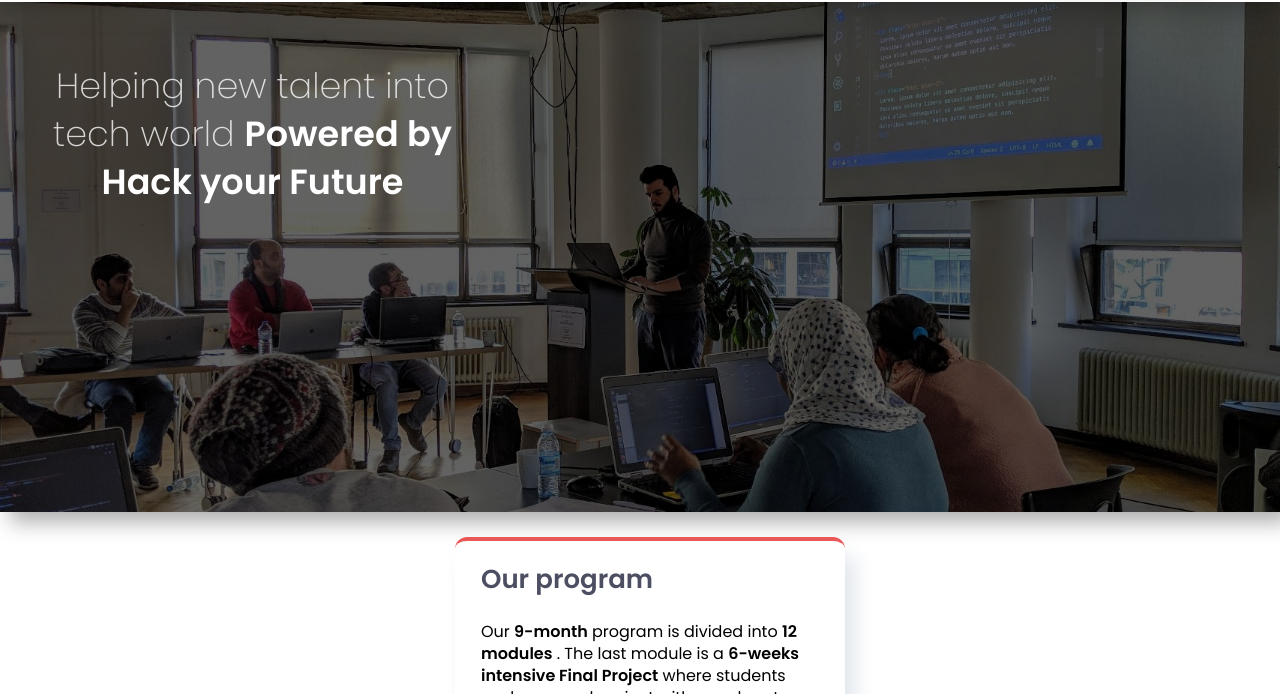
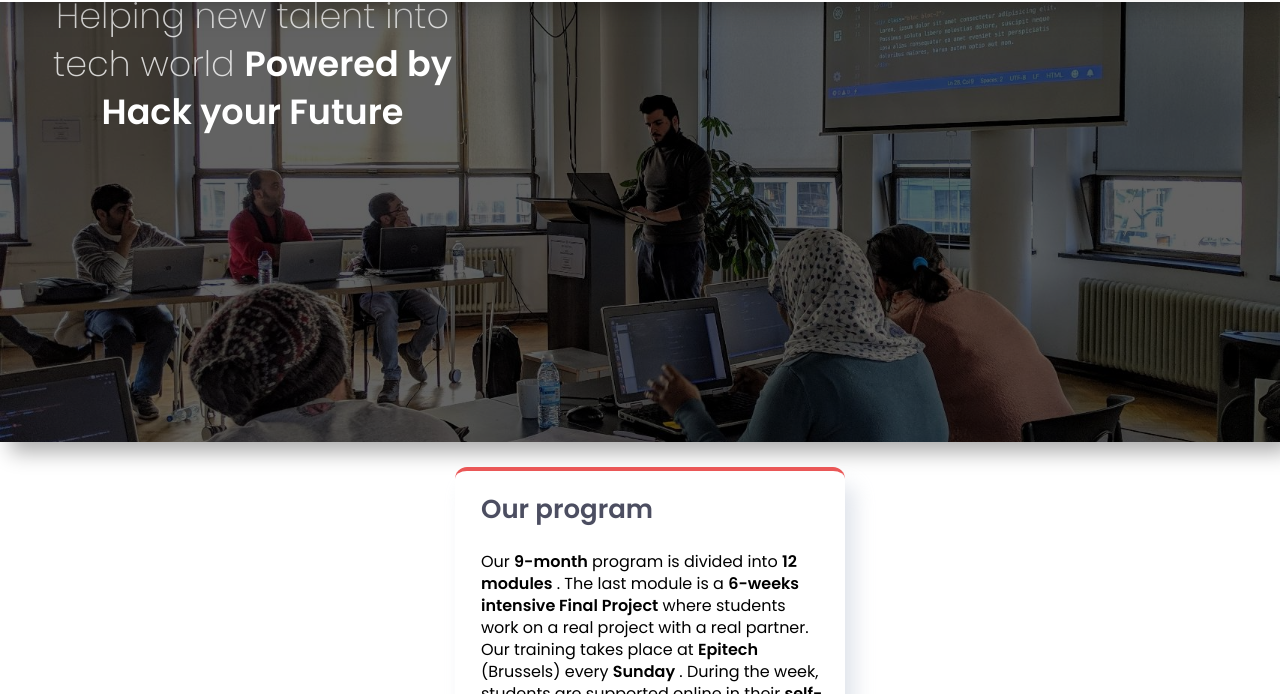
Before and after one commit to BF-FrontEnd-class/agile-development-group1-hyf-rebuild, a plain HTML site: page index.html in a window 1280 px wide. Shown: the part 78-772 px from the top of the page. Drawn offline with nearby package versions, Linux system fonts and the light colour scheme.

Commit message:
add change home.css

```diff
--- a/styles/home.css
+++ b/styles/home.css
@@ -240,7 +240,7 @@
   flex-direction: column;
   align-items: center;
   text-align: center;
-  margin-top: 7rem;
+  margin-top: 7git statusrem;
 }
 
 .header-home h1 {
@@ -319,7 +319,7 @@
   top: 0.7rem;
 }
 
-.discover-more > a {
+.discover-more>a {
   color: rgb(31, 20, 120);
   text-transform: uppercase;
   border-top: 1px solid hsl(0deg, 0%, 0%);
@@ -556,7 +556,7 @@
   z-index: 1;
 }
 
-.person-box > svg:hover {
+.person-box>svg:hover {
   filter: brightness(70%);
   transition: 0.4s;
   transform: rotateX(40deg);
@@ -586,7 +586,7 @@
   justify-content: space-between;
 }
 
-.img-partners > img {
+.img-partners>img {
   width: 10rem;
 }
 
@@ -626,7 +626,7 @@
   margin-bottom: 2rem;
 }
 
-.form-contact > input {
+.form-contact>input {
   width: 100%;
   height: 3rem;
   background-color: hsl(46deg, 72%, 51%);
@@ -676,7 +676,7 @@
   padding-right: 3rem;
 }
 
-.map > iframe {
+.map>iframe {
   width: 100%;
   height: 450px;
   border-radius: 4rem;
```
Also changed, not shown: public/screen.png (deleted).
